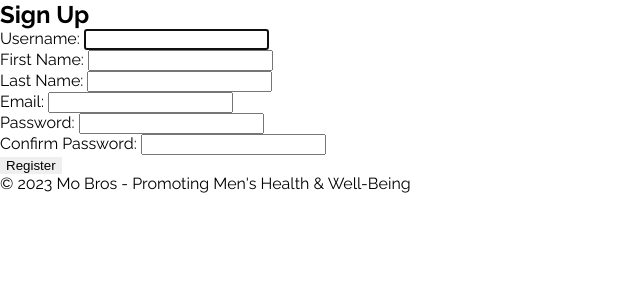
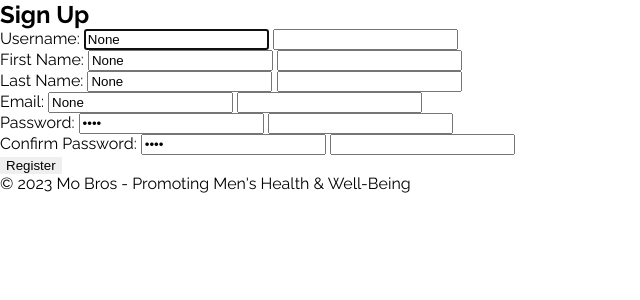
Before and after one commit to CraigThomasson/moBros, a Django app: page /user/register/ in a window 1280 px wide. Shown: the part 19-319 px from the top of the page, without its empty margins (0-640 px from the left). Run offline with Django 4.2, Linux system fonts and the light colour scheme.

Commit message:
Add html to form sections on registration page

```diff
--- a/user_profile/templates/user_profiles/register.html
+++ b/user_profile/templates/user_profiles/register.html
@@ -1,11 +1,14 @@
 {% extends 'base.html' %}
 
 {% block content %}
+<!-- Registration page-->
+<section class="registration_area">
+    <form method="post" class="registration">
         <h2>Sign Up</h2>
-<form method="post">
         {% csrf_token %}
         <div>
             <label for="{{ form.username.id_for_label }}">Username:</label>
+            <input type="text" id="{{ form.username.id_for_label }}" name="{{ form.username.id_for_label }}" aria-placeholder="Your username" tabindex="1" required autofocus value="{{ form.username.value}}">
             {{ form.username }}
             {% if form.username.errors %}
                 <div class="error">{{ form.username.errors }}</div>
@@ -13,6 +16,7 @@
         </div>
         <div>
             <label for="{{ form.first_name.id_for_label }}">First Name:</label>
+            <input type="text" id="{{ form.first_name.id_for_label }}" name="{{ form.first_name.id_for_label }}" aria-placeholder="Your First Name" tabindex="2" required autofocus value="{{ form.first_name.value}}">
             {{ form.first_name }}
             {% if form.first_name.errors %}
                 <div class="error">{{ form.first_name.errors }}</div>
@@ -20,6 +24,7 @@
         </div>
         <div>
             <label for="{{ form.last_name.id_for_label }}">Last Name:</label>
+            <input type="text" id="{{ form.last_name.id_for_label }}" name="{{ form.last_name.id_for_label }}" aria-placeholder="Your Last Name" tabindex="3" required autofocus value="{{ form.last_name.value}}">
             {{ form.last_name }}
             {% if form.last_name.errors %}
                 <div class="error">{{ form.last_name.errors }}</div>
@@ -27,6 +32,7 @@
         </div>
         <div>
             <label for="{{ form.email.id_for_label }}">Email:</label>
+            <input type="text" id="{{ form.email.id_for_label }}" name="{{ form.email.name }}" aria-placeholder="Your Email" tabindex="4" required autofocus value="{{ form.email.value}}">
             {{ form.email }}
             {% if form.email.errors %}
                 <div class="error">{{ form.email.errors }}</div>
@@ -34,6 +40,7 @@
         </div>
         <div>
             <label for="{{ form.password1.id_for_label }}">Password:</label>
+            <input type="password" id="{{ form.password1.id_for_label }}" name="{{ form.password2.id_for_label }}" aria-placeholder="Your Password" tabindex="5" required autofocus value="{{ form.password1.value}}">
             {{ form.password1 }}
             {% if form.password1.errors %}
                 <div class="error">{{ form.password1.errors }}</div>
@@ -41,11 +48,13 @@
         </div>
         <div>
             <label for="{{ form.password2.id_for_label }}">Confirm Password:</label>
+            <input type="password" id="{{ form.password2.id_for_label }}" name="{{ form.password2.id_for_label }}" aria-placeholder="Your Last Name" tabindex="6" required autofocus value="{{ form.password2.value}}">
             {{ form.password2 }}
             {% if form.password2.errors %}
                 <div class="error">{{ form.password2.errors }}</div>
             {% endif %}
         </div>
-    <button type="submit">Register</button>
+        <button type="submit" name="submit" class="submit_button" data-submit="...Registering">Register</button>
     </form>
+</section>
 {% endblock %}
```
Lines whose indentation alone changed are shown as unchanged.
